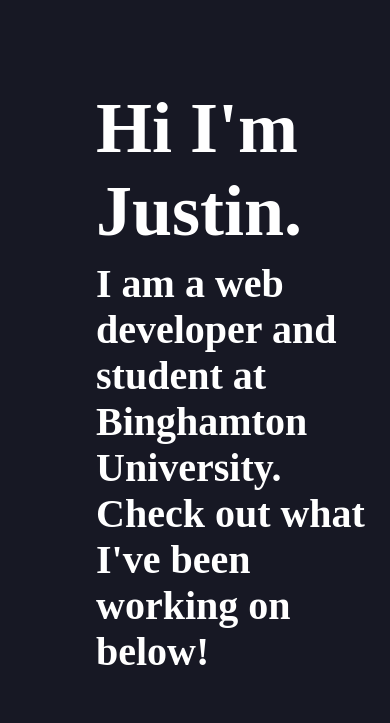
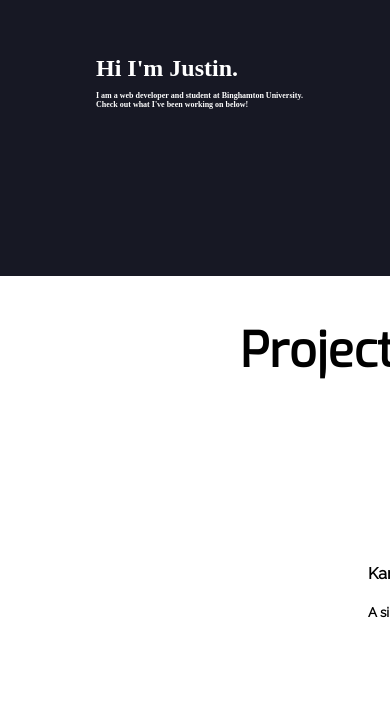
Before and after one commit to justinw827/portfolio, a plain HTML site: page index.html in a window 390 px wide. Shown: the part 121-844 px from the top of the page. Drawn offline with nearby package versions, Linux system fonts and the light colour scheme; a web font is replaced by a local one.

Commit message:
attempted to make responsive

```diff
--- a/css/style.css
+++ b/css/style.css
@@ -53,3 +53,11 @@ img {
 .about-me h6 {
 	font-size: 2em;
 }
+@media only screen and (max-width: 500px) {
+    .name h1 {
+    	font-size: 1.5em;
+    }
+    .name h2 {
+		font-size: .5em;
+    }
+}
```
